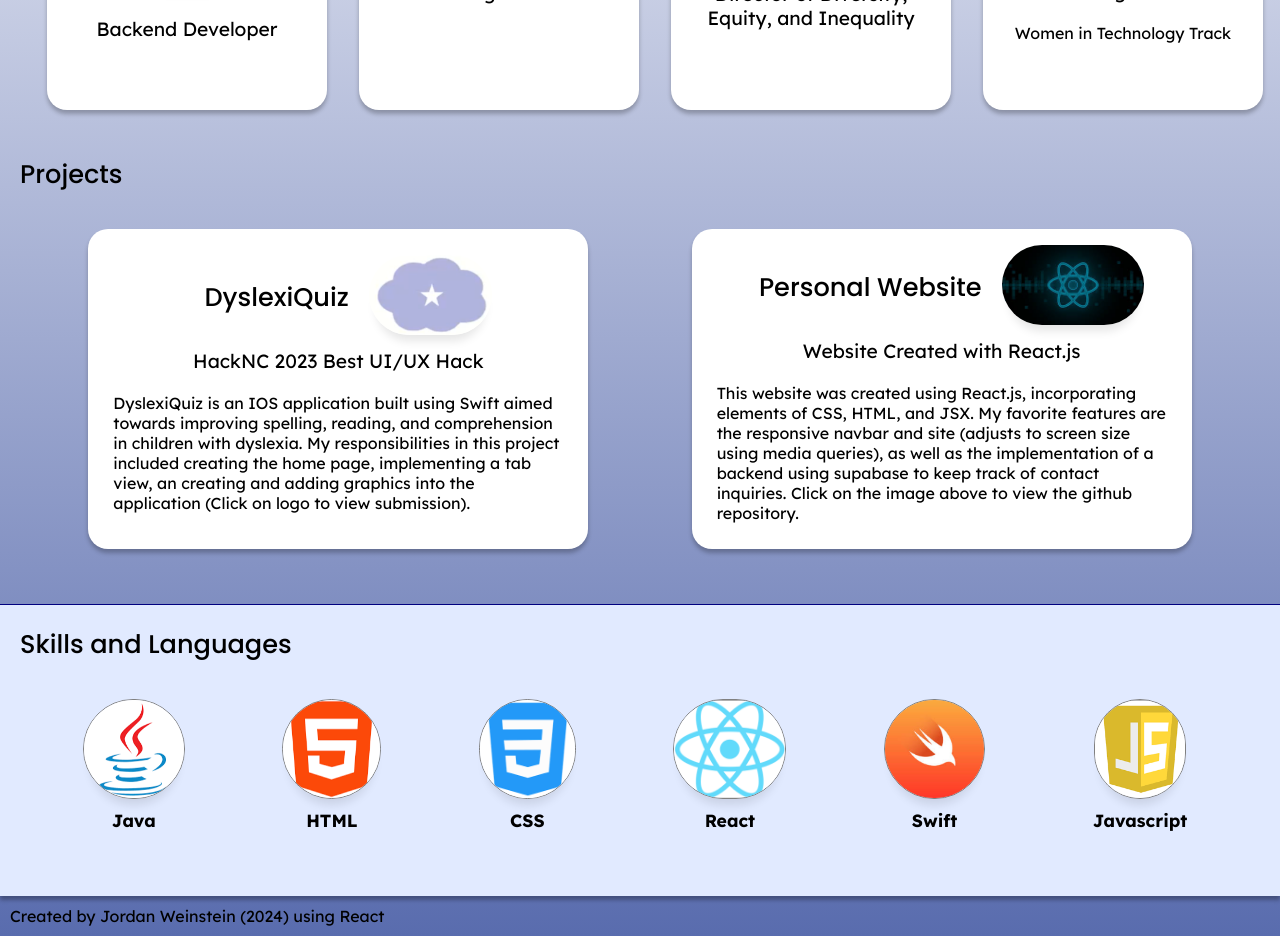
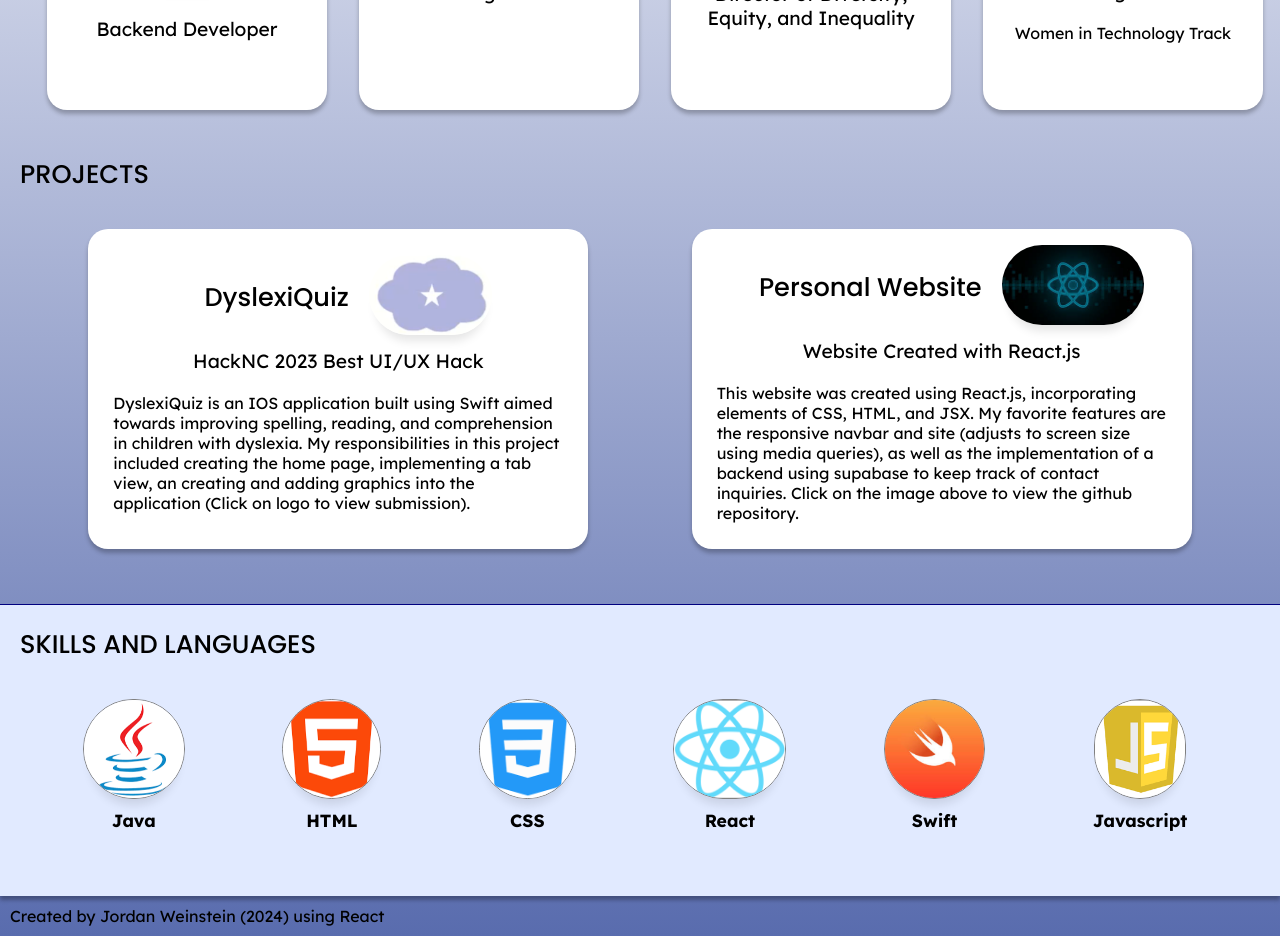
Before and after one commit to Jordweinstein/react-portfolio, a React (Create React App) app: page /react-portfolio/experience in a window 1280 px wide. Shown: the part 480-1416 px from the top of the page. Built offline with nearby package versions, Linux system fonts and the light colour scheme.

Commit message:
final experience page touches

```diff
--- a/src/components/Experience.js
+++ b/src/components/Experience.js
@@ -2,8 +2,9 @@ import CSSG from "./images/cssg.png"
 import Accenture from "./images/accenture.png"
 import GWC from "./images/gwc.png"
 import KTP from "./images/ktp.png"
-import Projects from "./Projects.js"
 import Skills from "./Skills.js"
+import DyslexiQuiz from "./images/dyslexiquiz.png"
+import WebImage from "./images/webImage.jpg";
 import './styles/Experience.css';
 import { useState } from "react"
 
@@ -68,14 +69,51 @@ const experiences = [
 export default function Experience() {
     return (
         <>
-        <h2 className="expTitle">Experience and Leadership</h2>
+        <h2 className="expTitle">EXPERIENCE AND LEADERSHIP</h2>
         <div className="container">
             {experiences.map((exp) => (
                 <ExperienceContainer key={exp.id} experience={exp} />
             ))}
         </div>
 
-        <Projects />
+        <div id="projects">
+            <h2>PROJECTS</h2>
+            <div className="container">
+                <div className="projectContainer container2">
+                    <div className="titleContainer">
+                        <h2>DyslexiQuiz</h2>
+                        <a href="https://devpost.com/software/dyslexiquiz">
+                        <img className = "projImg" src={DyslexiQuiz} alt="DyslexiQuiz"/>
+                    </a>
+                    </div>
+                    <h3>HackNC 2023 Best UI/UX Hack</h3>
+                    <p>
+                        DyslexiQuiz is an IOS application built using Swift aimed towards improving
+                        spelling, reading, and comprehension in children with dyslexia. My responsibilities
+                        in this project included creating the home page, implementing a tab view, an
+                        creating and adding graphics into the application (Click on logo to view submission).
+                    </p>
+                </div>
+
+                <div className="projectContainer container2">
+                    <div className = "titleContainer">
+                        <h2>Personal Website</h2>
+                        <a href="https://github.com/Jordweinstein/react-portfolio.git">
+                            <img className = "projImg" src={WebImage} alt = "Website" />
+                        </a>
+                    </div>
+                    <h3>Website Created with React.js</h3>
+                    <p>
+                        This website was created using React.js, incorporating elements of CSS, HTML, and JSX.
+                        My favorite features are the responsive navbar and site (adjusts to screen size using
+                        media queries), as well as the implementation of a backend using supabase to keep track
+                        of contact inquiries. Click on the image above to view the github repository.
+                    </p>
+                </div>
+
+            </div>
+        </div>
+
         <Skills />
         </>
 
--- a/src/components/Skills.js
+++ b/src/components/Skills.js
@@ -10,7 +10,7 @@ export default function Skills() {
     return (
         <>
         <div id="skills">
-            <h2>Skills and Languages</h2>
+            <h2>SKILLS AND LANGUAGES</h2>
             <div className="container">
                 <div className = "skillContainer">
                     <img className="skillImg" src = {java} alt = "java"/>
--- a/src/components/styles/Experience.css
+++ b/src/components/styles/Experience.css
@@ -31,6 +31,11 @@
     padding: 15px;
     width: 500px;
     height: 320px;
+    transition: transform 0.3s ease;
+}
+
+.projectContainer:hover{
+    transform: scale(1.05);
 }
 
 .skillContainer {
@@ -39,6 +44,11 @@
     justify-content: center;
     align-items: center;
     padding: 15px;
+    transition: transform 0.3s ease;
+}
+
+.skillContainer:hover {
+    transform: scale(1.05);
 }
 
 .titleContainer {
```
